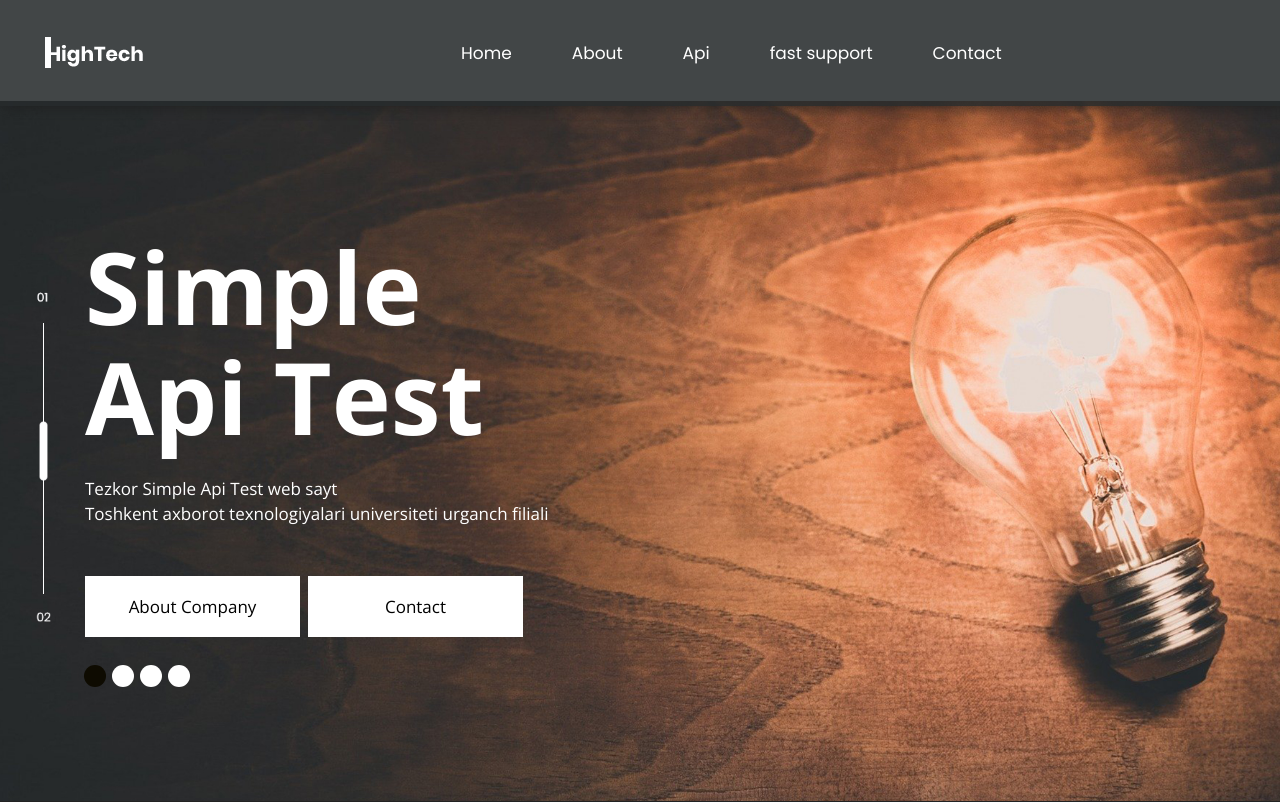
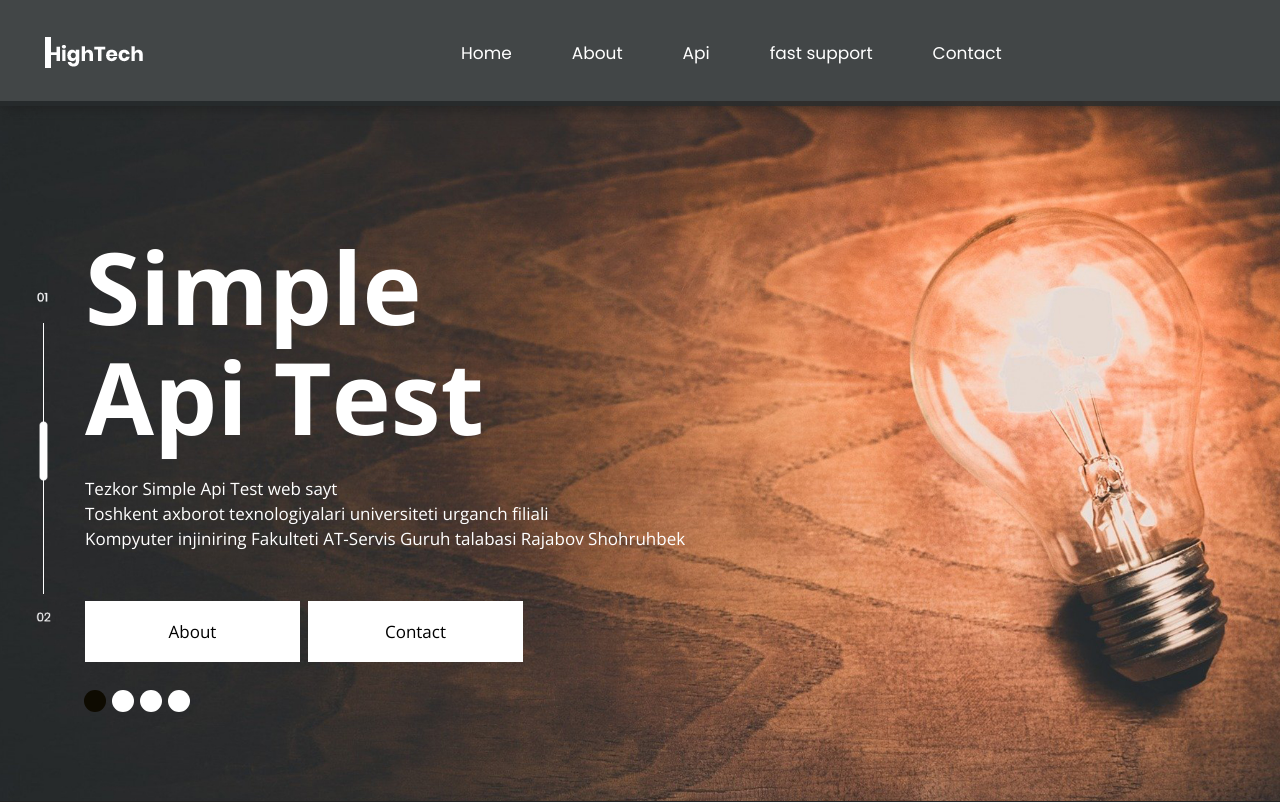
Before and after one commit to shohruhbekk007/Api-testi, a Django app: page / in a window 1280 px wide. Shown: the top 802 px of the page. Run offline with Django 4.2, Linux system fonts and the light colour scheme; some libraries are stand-ins or nearby versions.

Commit message:
Api test api test

```diff
--- a/templates/base.html
+++ b/templates/base.html
@@ -63,7 +63,7 @@
                               <a class="nav-link" href="{% url 'api' %}">Api</a>
                            </li>
                            <li class="nav-item">
-                              <a class="nav-link" href="#">fast support</a>
+                              <a class="nav-link" href="https://t.me/Simple_api_test_bot">fast support</a>
                            </li>
                            <li class="nav-item">
                               <a class="nav-link" href="{% url 'contact' %}">Contact</a>
@@ -93,7 +93,7 @@
                               <li><a href="{% url 'index' %}">Home</a></li>
                               <li><a href="{% url 'about' %}">About</a></li>
                               <li><a href="{% url 'api' %}">Api</a></li>
-                              <li><a href="#">fast support</a></li>
+                              <li><a href="https://t.me/Simple_api_test_bot">fast support</a></li>
                               <li><a href="{% url 'contact' %}">Contact</a></li>
                            </ul>
                         </div>
--- a/templates/index.html
+++ b/templates/index.html
@@ -20,9 +20,9 @@
                            <div class="carousel-caption relative">
                               <div class="bluid">
                                  <h1>Simple  <br>Api Test </h1>
-                                 <p>Tezkor Simple Api Test web sayt <br>Toshkent axborot texnologiyalari universiteti urganch filiali
+                                 <p>Tezkor Simple Api Test web sayt <br>Toshkent axborot texnologiyalari universiteti urganch filiali <br>Kompyuter injiniring Fakulteti AT-Servis Guruh talabasi Rajabov Shohruhbek
                                  </p>
-                                 <a class="read_more" href="about.html">About Company </a><a class="read_more" href="contact.html">Contact </a>
+                                 <a class="read_more" href="{% url 'about' %}">About </a><a class="read_more" href="{% url 'contact' %}">Contact </a>
                               </div>
                            </div>
                         </div>
@@ -32,9 +32,9 @@
                            <div class="carousel-caption relative">
                               <div class="bluid">
                               <h1>Simple  <br>Api Test </h1>
-                              <p>Tezkor Simple Api Test web sayt <br>Toshkent axborot texnologiyalari universiteti urganch filiali
+                              <p>Tezkor Simple Api Test web sayt <br>Toshkent axborot texnologiyalari universiteti urganch filiali <br>Kompyuter injiniring Fakulteti AT-Servis Guruh talabasi Rajabov Shohruhbek
                               </p>
-                                 <a class="read_more" href="about.html">About Company </a><a class="read_more" href="contact.html">Contact </a>
+                                 <a class="read_more" href="{% url 'api' %}">Api</a><a class="read_more" href="https://t.me/Simple_api_test_bot">Api Suport </a>
                               </div>
                            </div>
                         </div>
@@ -43,11 +43,11 @@
                         <div class="container-fluid">
                            <div class="carousel-caption relative">
                               <div class="bluid">
-                              <h1>Simple  <br>Api Test </h1>
-                              <p>Tezkor Simple Api Test web sayt <br>Toshkent axborot texnologiyalari universiteti urganch filiali
-                              </p>
-                                 <a class="read_more" href="about.html">About Company </a><a class="read_more" href="contact.html">Contact </a>
-                              </div>
+                                 <h1>Simple  <br>Api Test </h1>
+                                 <p>Tezkor Simple Api Test web sayt <br>Toshkent axborot texnologiyalari universiteti urganch filiali
+                                 </p>
+                                    <a class="read_more" href="about.html">About </a><a class="read_more" href="contact.html">Contact </a>
+                                 </div>
                            </div>
                         </div>
                      </div>
@@ -55,11 +55,11 @@
                         <div class="container-fluid">
                            <div class="carousel-caption relative">
                               <div class="bluid">
-                              <h1>Simple  <br>Api Test </h1>
-                              <p>Tezkor Simple Api Test web sayt <br>Toshkent axborot texnologiyalari universiteti urganch filiali
-                              </p>
-                                 <a class="read_more" href="about.html">About Company </a><a class="read_more" href="contact.html">Contact </a>
-                              </div>
+                                 <h1>Simple  <br>Api Test </h1>
+                                 <p>Tezkor Simple Api Test web sayt <br>Toshkent axborot texnologiyalari universiteti urganch filiali <br>Kompyuter injiniring Fakulteti AT-Servis Guruh talabasi Rajabov Shohruhbek
+                                 </p>
+                                    <a class="read_more" href="{% url 'api' %}">Api</a><a class="read_more" href="https://t.me/Simple_api_test_bot">Api Suport </a>
+                                 </div>
                            </div>
                         </div>
                      </div>
```
